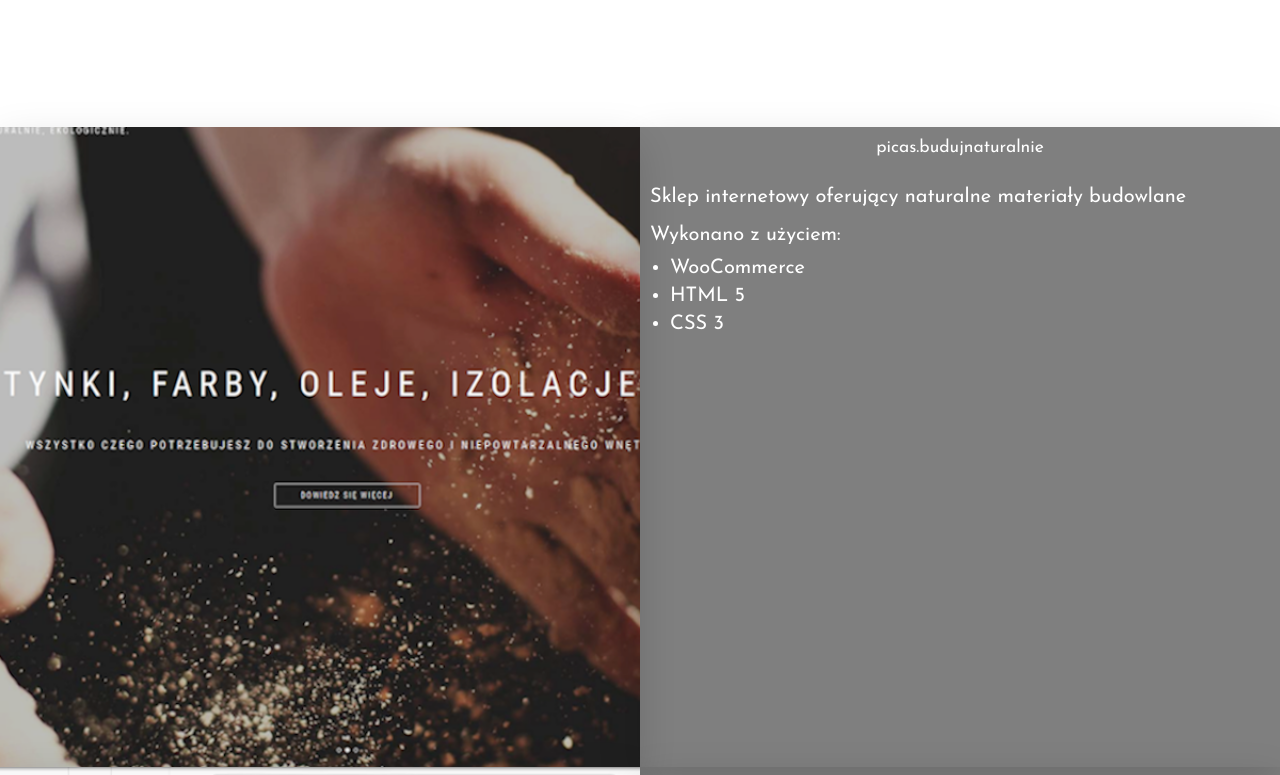
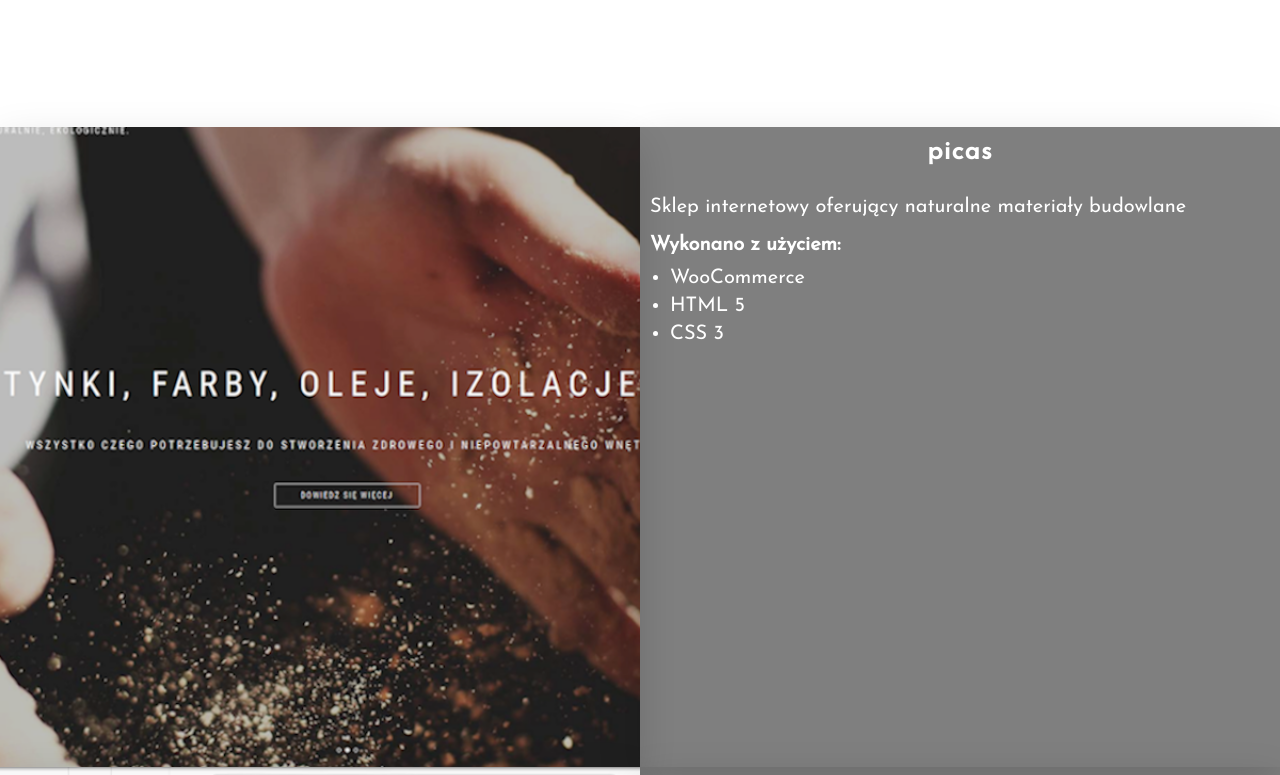
Before and after one commit to KamilSend/portfolio, a React (Create React App) app in the folder portfolio/: page / in a window 1280 px wide. Shown: the part 2080-2855 px from the top of the page. Built offline with nearby package versions, Linux system fonts and the light colour scheme.

Commit message:
styling some fonts and paddings

```diff
--- a/portfolio/src/_mixins.scss
+++ b/portfolio/src/_mixins.scss
@@ -9,17 +9,8 @@
   @if $breakpoint == small-phone {
     @media only screen and (min-width: 20rem) { @content };    //320px
   }
-  @if $breakpoint == small-phone-land {
-    @media only screen and (min-height: 20rem) { @content };    //320px
-  }
   @if $breakpoint == phone {
     @media only screen and (min-width: 35.5rem) { @content };    //568px
-  }
-  @if $breakpoint == phone-land {
-    @media only screen and (min-height: 22.5rem) { @content };    //360px
-  }
-  @if $breakpoint == phone-height {
-    @media only screen and (min-height: 40rem) { @content };    //640px
   }
   @if $breakpoint == tab-port {
     @media only screen and (min-width: 48rem) { @content };     //768px
@@ -33,4 +24,21 @@
   @if $breakpoint == bigger-desktop {
     @media only screen and (min-width: 100rem) { @content };    //1600px
   }
+
+  @if $breakpoint == small-phone-land {
+    @media only screen and (min-height: 20rem) { @content };    //320px
+  }
+  @if $breakpoint == phone-land {
+    @media only screen and (min-height: 22.5rem) { @content };    //360px
+  }
+  @if $breakpoint == phone-height {
+    @media only screen and (min-height: 40rem) { @content };    //640px
+  }
+  @if $breakpoint == tab-height {
+    @media only screen and (min-height: 48rem) { @content };    //768px
+  }
+  @if $breakpoint == big-tab-height {
+    @media only screen and (min-height: 64rem) { @content };    //1024px
+  }
+
 }
--- a/portfolio/src/components/projects/projects.js
+++ b/portfolio/src/components/projects/projects.js
@@ -25,12 +25,12 @@ const projects = () => {
             <div className={styles.cardWrapper}>
                 <div className={styles.card}>
                     <div className={styles.front}>
-                        <img src={picas} alt="picas.budujnaturalnie" className={styles.projectsImg}/>
+                        <img src={picas} alt="picas sklep internetowy" className={styles.projectsImg}/>
                     </div>
                     <div className={styles.back}>
-                        <h3 className={styles.cardTitle}>picas.budujnaturalnie</h3>
+                        <h3 className={styles.cardTitle}>picas</h3>
                         <p className={styles.cardText}>Sklep internetowy oferujący naturalne materiały budowlane
-                            <br/><span>Wykonano z użyciem:</span>
+                            <br/><span className={styles.cardUsed}>Wykonano z użyciem:</span>
                             <ul>
                                 <li>WooCommerce</li>
                                 <li>HTML 5</li>
@@ -47,7 +47,7 @@ const projects = () => {
                     <div className={styles.back}>
                         <h3 className={styles.cardTitle}>Automatyzacja wystawiania faktur</h3>
                         <p className={styles.cardText}>Skrypt automatyzujący proces wystawiania faktur sprzedażowych
-                            <br/><span>Wykonano z użyciem:</span>
+                            <br/><span className={styles.cardUsed}>Wykonano z użyciem:</span>
                             <ul>
                                 <li>Cypress</li>
                                 <li>JSON</li>
@@ -62,7 +62,7 @@ const projects = () => {
                     <div className={styles.back}>
                         <h3 className={styles.cardTitle}>budujnaturalnie</h3>
                         <p className={styles.cardText}>Strona promująca naturalne tynki gliniane
-                            <br/><span>Wykonano z użyciem:</span>
+                            <br/><span className={styles.cardUsed}>Wykonano z użyciem:</span>
                             <ul>
                                 <li>Wordpress</li>
                                 <li>HTML 5</li>
@@ -80,7 +80,7 @@ const projects = () => {
                     <div className={styles.back}>
                         <h3 className={styles.cardTitle}>eKeyboard</h3>
                         <p className={styles.cardText}>Aplikacja PWA do nauki gry na keyboardzie
-                            <br/><span>Wykonano z użyciem:</span>
+                            <br/><span className={styles.cardUsed}>Wykonano z użyciem:</span>
                             <ul>
                                 <li>React 16</li>
                                 <li>React-router 5</li>
@@ -99,7 +99,7 @@ const projects = () => {
                     <div className={styles.back}>
                         <h3 className={styles.cardTitle}>Mapa adresów</h3>
                         <p className={styles.cardText}>PoC aplikacji webowej prezentującej adresy na mapie
-                            <br/><span>Wykonano z użyciem:</span>
+                            <br/><span className={styles.cardUsed}>Wykonano z użyciem:</span>
                             <ul>
                                 <li>CAPAP API</li>
                                 <li>Leaflet</li>
@@ -119,7 +119,7 @@ const projects = () => {
                     <div className={styles.back}>
                         <h3 className={styles.cardTitle}>Kalkulator kulinarny</h3>
                         <p className={styles.cardText}>Kalkulator umożliwiajacy obliczanie czasu gotowania różnych składników
-                            <br/><span>Wykonano z użyciem:</span>
+                            <br/><span className={styles.cardUsed}>Wykonano z użyciem:</span>
                             <ul>
                                 <li>JavaScript</li>
                                 <li>HTML 5</li>
@@ -136,7 +136,7 @@ const projects = () => {
                     <div className={styles.back}>
                         <h3 className={styles.cardTitle}>eFaktury</h3>
                         <p className={styles.cardText}>Aplikacja webowa do wystawiania dokumentów sprzedażowych
-                            <br/><span>Wykonano z użyciem:</span>
+                            <br/><span className={styles.cardUsed}>Wykonano z użyciem:</span>
                             <ul>
                                 <li>React</li>
                                 <li>React - bootstrap</li>
@@ -157,7 +157,7 @@ const projects = () => {
                     <div className={styles.back}>
                         <h3 className={styles.cardTitle}>Natours</h3>
                         <p className={styles.cardText}>Strona promująca aktywność na świeżym powietrzu
-                            <br/><span>Wykonano z użyciem:</span>
+                            <br/><span className={styles.cardUsed}>Wykonano z użyciem:</span>
                             <ul>
                                 <li>HTML 5</li>
                                 <li>CSS 3 / Sass</li>
@@ -167,20 +167,6 @@ const projects = () => {
                 </div>
             </div>
 
-
-            {/*<div className={styles.imgContainer}>*/}
-            {/*    <img src={picas} alt="picas.budujnaturalnie" className={styles.projectsImg}/>*/}
-            {/*    <img src={picas} alt="picas.budujnaturalnie" className={styles.projectsImg}/>*/}
-            {/*    <img src={picas} alt="picas.budujnaturalnie" className={styles.projectsImg}/>*/}
-            {/*    <img src={picas} alt="picas.budujnaturalnie" className={styles.projectsImg}/>*/}
-            {/*    <img src={picas} alt="picas.budujnaturalnie" className={styles.projectsImg}/>*/}
-            {/*    <img src={picas} alt="picas.budujnaturalnie" className={styles.projectsImg}/>*/}
-            {/*    <img src={picas} alt="picas.budujnaturalnie" className={styles.projectsImg}/>*/}
-            {/*    <img src={picas} alt="picas.budujnaturalnie" className={styles.projectsImg}/>*/}
-
-            {/*</div>*/}
-            {/*<NavLink to="/moreProjects" className={styles.projectsLink}>See more projects <CgArrowTopRightR/></NavLink>*/}
-
         </section>
     )
 }
--- a/portfolio/src/components/projects/projects.module.scss
+++ b/portfolio/src/components/projects/projects.module.scss
@@ -49,6 +49,7 @@
         height: 20vw;
         width: 20vw;
         font-size:2rem;
+        padding: 5px;
     }
 
     .front{
@@ -96,14 +97,22 @@
         top:100vw;
         left:0;
         backface-visibility: hidden;
-        overflow: hidden;
         box-shadow: 0 1.5rem 4rem rgba(black, .15);
+        overflow: auto;
 
         @include respond(phone){
             top:0;
             left:50vw;
             width:50vw;
             height: 50vw;
+        }
+
+        //@include respond(tab-height){
+        //    overflow: hidden;
+        //}
+
+        @include respond(big-tab-height){
+            overflow: hidden;
         }
 
         @include respond(big-desktop){
@@ -118,6 +127,21 @@
             width:100%;
             text-align: center;
             padding:10px;
+            font-size: 1.3em;
+            font-weight: bold;
+            letter-spacing: 1.2px;
+
+            @include respond(big-desktop){
+                margin-top: 5px;
+                font-size: 1.6em;
+                letter-spacing: 1.3px;
+            }
+        }
+
+        .cardUsed{
+            //font-size: 1.3em;
+            font-weight: bold;
+            //letter-spacing: 1.2px;
         }
 
         .cardText{
```
